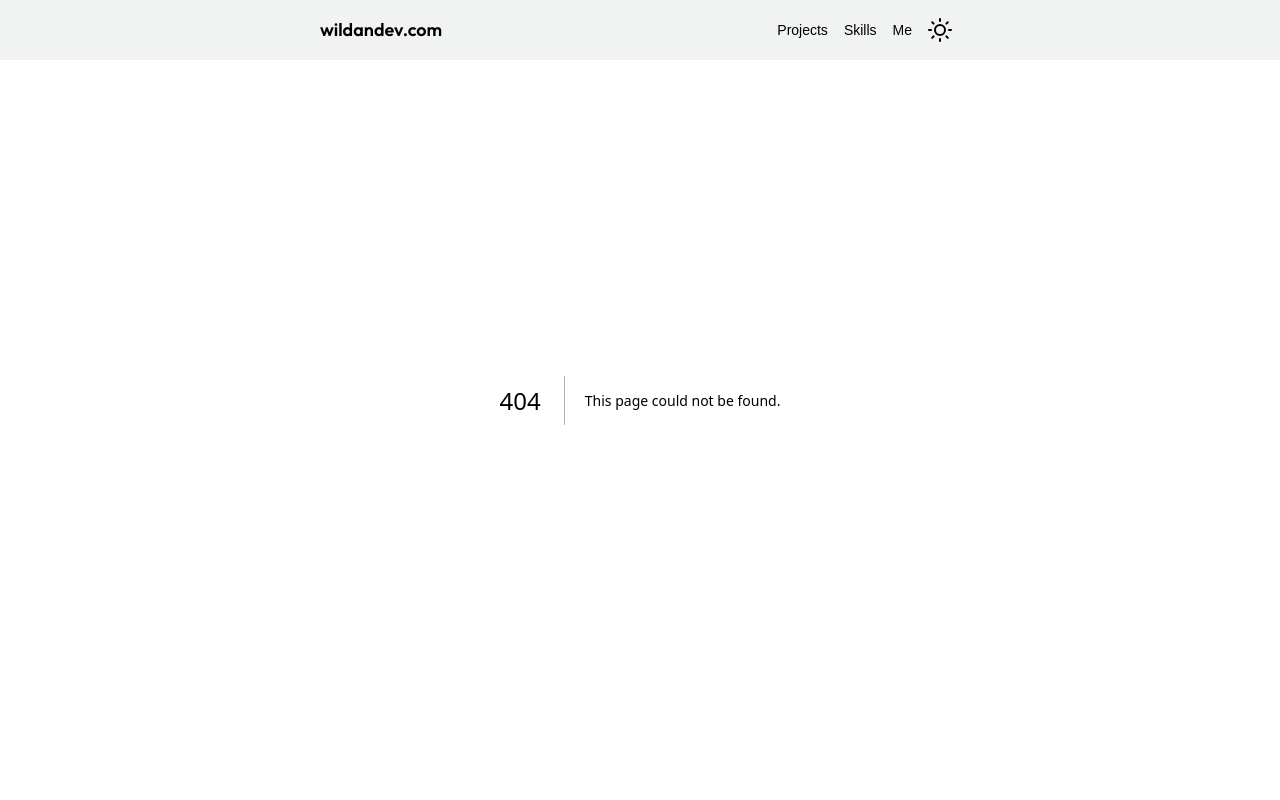
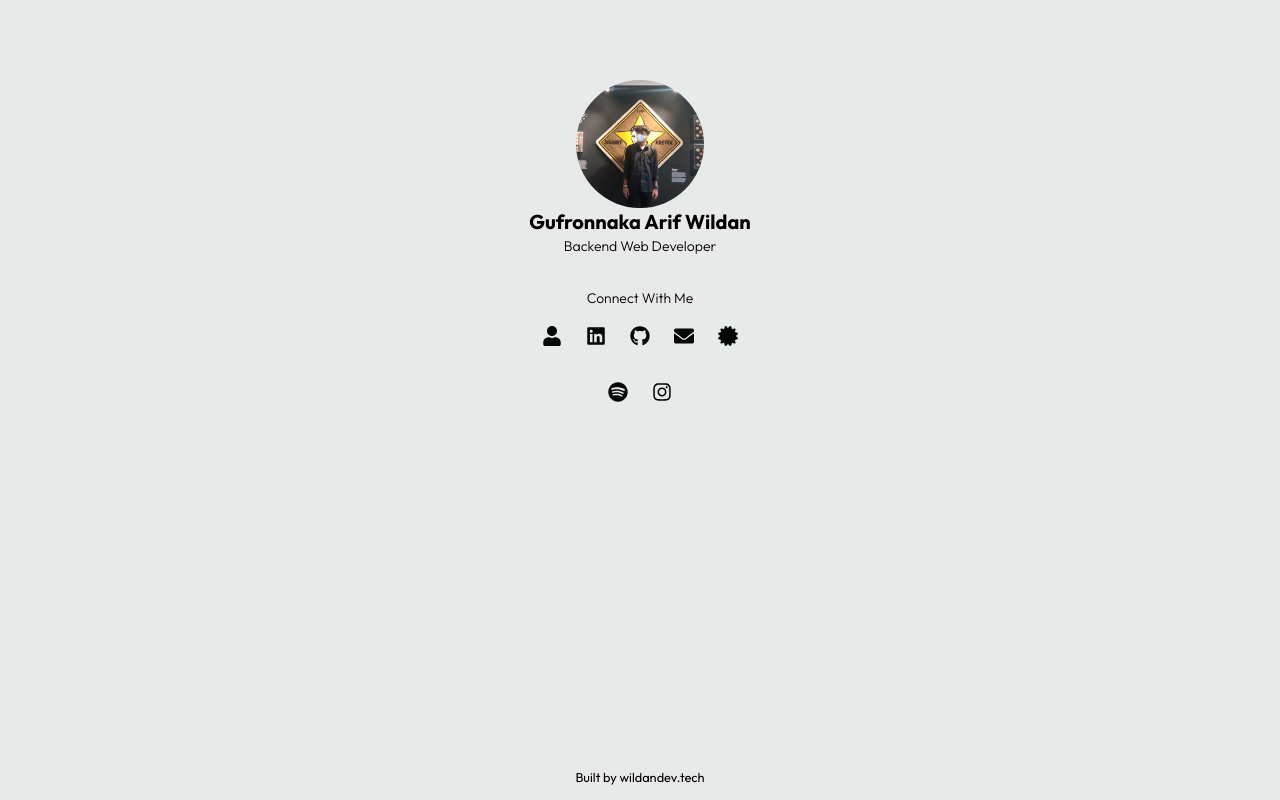
Before and after one commit to gufronnakaaw/wildandev, a Next.js app: page /links in a window 1280 px wide. Before the commit this address had no page. Built offline with nearby package versions, Linux system fonts and the light colour scheme; a web font is replaced by a local one.

Commit message:
create: links page

```diff
--- a/app/layout.tsx
+++ b/app/layout.tsx
@@ -1,10 +1,11 @@
 'use client';
 
-import './globals.css';
-import { Outfit, Recursive } from 'next/font/google';
+import Floating from '@/components/Floating';
 import { ThemeProvider } from 'next-themes';
 import dynamic from 'next/dynamic';
-import Floating from '@/components/Floating';
+import { Outfit, Recursive } from 'next/font/google';
+import { usePathname } from 'next/navigation';
+import './globals.css';
 
 const Navbar = dynamic(() => import('@/components/Navbar'), { ssr: false });
 
@@ -25,6 +26,7 @@ export default function RootLayout({
 }: {
   children: React.ReactNode;
 }) {
+  const pathname = usePathname();
   return (
     <html
       lang="en"
@@ -33,9 +35,9 @@ export default function RootLayout({
     >
       <body>
         <ThemeProvider attribute="class">
-          <Navbar />
+          {pathname !== '/links' ? <Navbar /> : null}
           {children}
-          <Floating />
+          {pathname !== '/links' ? <Floating /> : null}
         </ThemeProvider>
       </body>
     </html>
--- /dev/null
+++ b/app/links/page.tsx
@@ -0,0 +1,133 @@
+import { IconButton, Tooltip } from '@/components/MTComponent';
+import { Metadata } from 'next';
+import Image from 'next/image';
+import Link from 'next/link';
+import {
+  FaCertificate,
+  FaEnvelope,
+  FaGithub,
+  FaInstagram,
+  FaLinkedin,
+  FaSpotify,
+  FaUser,
+} from 'react-icons/fa';
+
+export const metadata: Metadata = {
+  title: 'Links - Gufronnaka Arif Wildan',
+};
+
+type ContentType = {
+  title: string;
+  url: string;
+  icon: React.ReactElement;
+};
+
+const links: ContentType[] = [
+  {
+    title: 'website',
+    url: 'https://wildandev.tech',
+    icon: <FaUser className="w-5 h-5 dark:text-gray-200" />,
+  },
+  {
+    title: 'linkedin',
+    url: 'https://www.linkedin.com/in/gufronnaka-arif-wildan/',
+    icon: <FaLinkedin className="w-5 h-5 dark:text-gray-200" />,
+  },
+  {
+    title: 'github',
+    url: 'https://github.com/gufronnakaaw',
+    icon: <FaGithub className="w-5 h-5 dark:text-gray-200" />,
+  },
+  {
+    title: 'email',
+    url: 'mailto: gufronnakaaw@gmail.com',
+    icon: <FaEnvelope className="w-5 h-5 dark:text-gray-200" />,
+  },
+  {
+    title: 'e-certificates',
+    url: 'https://drive.google.com/drive/folders/1XJ-UMKjM37lEzyC6dSOnUzGvYT3aMNKv?usp=sharing',
+    icon: <FaCertificate className="w-5 h-5 dark:text-gray-200" />,
+  },
+];
+const socials: ContentType[] = [
+  {
+    title: 'spotify',
+    url: 'https://open.spotify.com/user/gufron02?si=fe6c871608a24ce3',
+    icon: <FaSpotify className="w-5 h-5 dark:text-gray-200" />,
+  },
+  {
+    title: 'instagram',
+    url: 'https://instagram.com/gufronnakaaw',
+    icon: <FaInstagram className="w-5 h-5 dark:text-gray-200" />,
+  },
+];
+
+export default function Links() {
+  return (
+    <div className="max-h-screen flex items-center flex-col">
+      <div className="flex flex-col items-center mt-20">
+        <Image
+          src="/me.jpg"
+          alt="author"
+          className="rounded-full"
+          width={128}
+          height={128}
+          priority={true}
+        />
+        <p className="font-outfit text-xl font-bold dark:text-gray-200">
+          Gufronnaka Arif Wildan
+        </p>
+      </div>
+      <p className="font-outfit font-light text-sm dark:text-gray-200">
+        Backend Web Developer
+      </p>
+
+      <p className="font-outfit mt-8 font-light text-sm dark:text-gray-200">
+        Connect With Me
+      </p>
+
+      <div className="my-2">
+        <div className="flex mb-4 gap-1">
+          {links.map((link, index) => {
+            return (
+              <Tooltip
+                content={`${link.title}`}
+                key={index}
+                className="font-outfit"
+              >
+                <Link href={link.url} target="_blank">
+                  <IconButton variant="text" className="dark:hover:bg-gray-500">
+                    {link.icon}
+                  </IconButton>
+                </Link>
+              </Tooltip>
+            );
+          })}
+        </div>
+
+        <div className="flex justify-center gap-1">
+          {socials.map((social, index) => {
+            return (
+              <Tooltip
+                content={`${social.title}`}
+                key={index}
+                className="font-outfit"
+              >
+                <Link href={social.url} target="_blank">
+                  <IconButton variant="text" className="dark:hover:bg-gray-500">
+                    {social.icon}
+                  </IconButton>
+                </Link>
+              </Tooltip>
+            );
+          })}
+        </div>
+      </div>
+      <footer className="font-outfit absolute bottom-3 dark:text-gray-200">
+        <small>
+          Built by <span>wildandev.tech</span>
+        </small>
+      </footer>
+    </div>
+  );
+}
--- a/app/projects/page.tsx
+++ b/app/projects/page.tsx
@@ -1,10 +1,10 @@
 import Container from '@/components/Container';
+import Footer from '@/components/Footer';
 import ProjectsCard from '@/components/ProjectsCard';
-import Footer from '@/components/Footer';
+import type { ProjectsCardType } from '@/types';
+import chunk from '@/utils/chunk';
 import { Metadata } from 'next';
 import Link from 'next/link';
-import type { ProjectsCardType } from '@/types';
-import chunk from '@/utils/chunk';
 
 export const metadata: Metadata = {
   title: 'Projects - Gufronnaka Arif Wildan',
@@ -30,14 +30,14 @@ const data: ProjectsCardType[] = [
     text: 'Weather App.',
     tech: ['js', 'reactjs', 'css'],
     image: 'wefo.jpg',
-    link: 'https://wefo.wildandev.com',
+    link: 'https://wefo.wildandev.tech',
   },
   {
     heading: 'SHORT!',
     text: 'Simple URL shortener.',
     tech: ['js', 'nextjs', 'css', 'supabase'],
     image: 'short.jpg',
-    link: 'https://short.wildandev.com',
+    link: 'https://short.wildandev.tech',
   },
   {
     heading: 'Ponic',
@@ -58,7 +58,7 @@ const data: ProjectsCardType[] = [
     text: 'Personal Money Management.',
     tech: ['js', 'reactjs', 'chakraui'],
     image: 'permoment.png',
-    link: 'https://permoment.wildandev.com',
+    link: 'https://permoment.wildandev.tech',
   },
 ];
 
@@ -84,7 +84,7 @@ function Projects() {
 
         <Link href="https://github.com/gufronnakaaw" target="_blank">
           <div className="mx-1 max-md:mx-0">
-            <div className="w-full border-2 border-gray-100 hover:border-gray-200 my-3 rounded-2xl font-outfit py-4 font-bold hover:bg-gray-100 dark:border-gray-500 dark:hover:border-gray-400 dark:hover:bg-gray-600 transition dark:text-gray-200 text-lg text-center">
+            <div className="w-full border-2 border-gray-100 hover:border-gray-200 my-3 rounded-2xl font-outfit py-4 font-bold hover:bg-gray-100 dark:border-gray-500 dark:hover:border-gray-400 dark:hover:bg-gray-500 transition dark:text-gray-200 text-lg text-center">
               Other Projects
             </div>
           </div>
--- a/components/AboutMe.tsx
+++ b/components/AboutMe.tsx
@@ -1,8 +1,7 @@
 'use client';
 
-import { FiArrowRight } from 'react-icons/fi';
+import { motion } from 'framer-motion';
 import Link from 'next/link';
-import { motion } from 'framer-motion';
 
 function AboutMe() {
   return (
@@ -56,8 +55,8 @@ function AboutMe() {
         animate={{ opacity: 1, translateY: 0 }}
         transition={{ duration: 0.9, delay: 1 }}
       >
-        <Link href="https://links.wildandev.com" target="_blank">
-          <button className="border-gray-400 transition border-2 rounded-lg font-bold hover:bg-gray-100 p-4 font-outfit mt-5 dark:text-gray-200 dark:hover:bg-gray-500">
+        <Link href="/links">
+          <button className="border-gray-400 transition border-2 rounded-lg font-bold hover:bg-gray-100 p-4 font-outfit mt-5 dark:text-gray-200 dark:border-gray-500 dark:hover:border-gray-400 dark:hover:bg-gray-500">
             Connect with me
           </button>
         </Link>
--- a/components/Floating.tsx
+++ b/components/Floating.tsx
@@ -1,12 +1,12 @@
-import { FiUser, FiCode, FiFolder, FiHome } from 'react-icons/fi';
 import Link from 'next/link';
 import { usePathname } from 'next/navigation';
+import { FiCode, FiFolder, FiHome, FiUser } from 'react-icons/fi';
 
 function Floating() {
   const pathname = usePathname();
 
   return (
-    <section className="md:hidden max-md:fixed max-md:bottom-0 max-md:w-full">
+    <section className="fixed bottom-0 w-full md:hidden">
       <div className="w-full flex justify-around bg-gray-100 py-3 dark:bg-gray-700 dark:text-gray-300">
         <Link
           href="/"
--- /dev/null
+++ b/components/MTComponent.tsx
@@ -0,0 +1,5 @@
+'use client';
+
+import { IconButton, Tooltip } from '@material-tailwind/react';
+
+export { IconButton, Tooltip };
--- a/components/Navbar.tsx
+++ b/components/Navbar.tsx
@@ -1,6 +1,6 @@
+import { useTheme } from 'next-themes';
 import Link from 'next/link';
 import { FiMoon, FiSun } from 'react-icons/fi';
-import { useTheme } from 'next-themes';
 
 function Navbar() {
   const { theme, setTheme } = useTheme();
@@ -12,7 +12,7 @@ function Navbar() {
           href="/"
           className="font-outfit text-black text-lg font-semibold dark:text-gray-200"
         >
-          wildandev.com
+          wildandev
         </Link>
       </div>
       <div className="right font-recursive items-center flex text-sm dark:text-gray-200">
--- a/components/ProjectsCard.tsx
+++ b/components/ProjectsCard.tsx
@@ -1,9 +1,9 @@
 'use client';
 
+import type { ProjectsCardType } from '@/types';
+import { motion } from 'framer-motion';
 import Image from 'next/image';
 import Link from 'next/link';
-import type { ProjectsCardType } from '@/types';
-import { motion } from 'framer-motion';
 
 type ProjectsCardProps = {
   data: ProjectsCardType;
```
Also changed, not shown: public/me.jpg (added).
